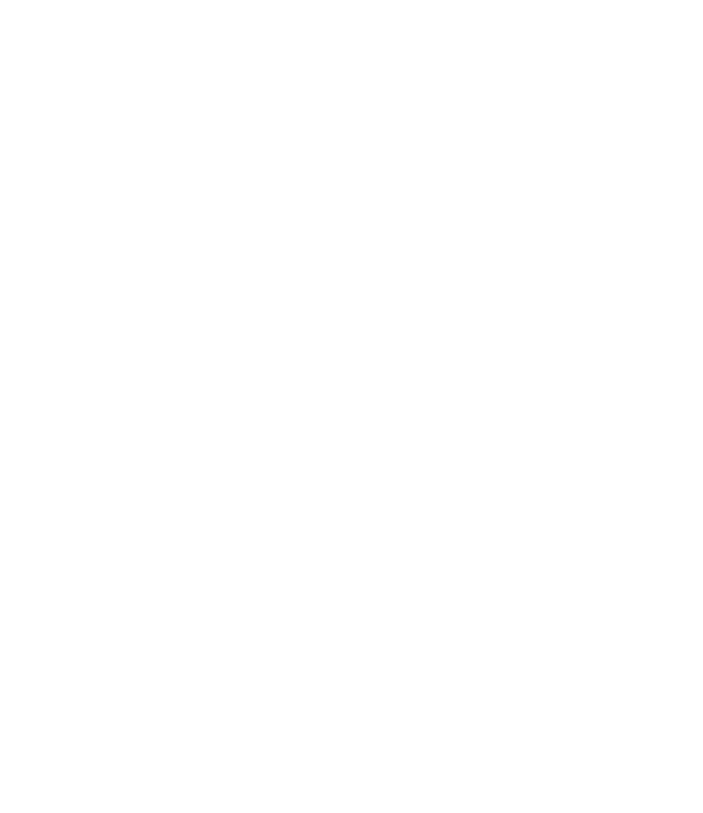
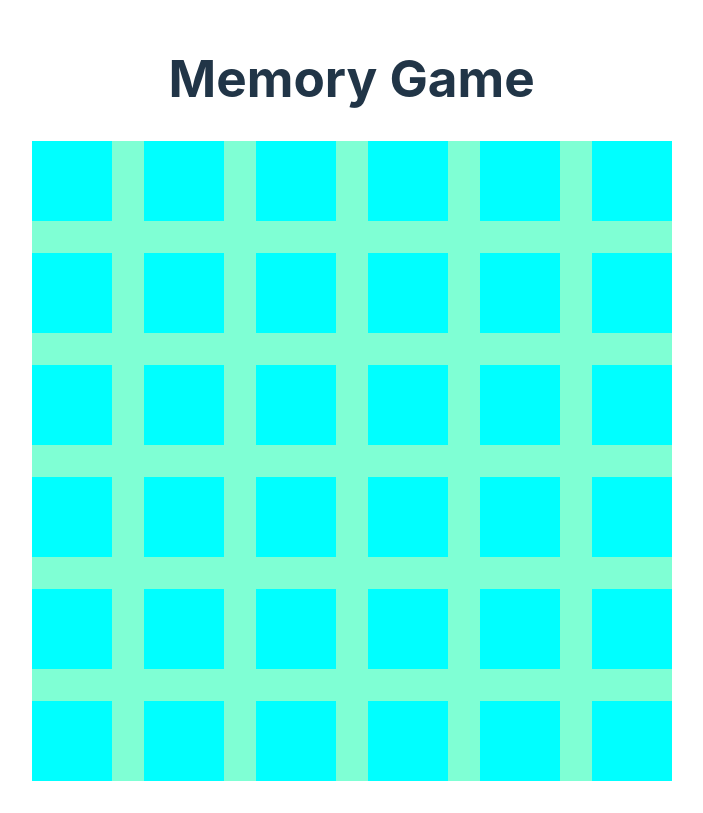
Before and after one commit to JoeUrso/frontendeval, a React (Vite) app: page / in a window 1280 px wide. Shown: the part 2022-2835 px from the top of the page, without its empty margins (242-945 px from the left). Before the commit the page ends 2070 px from the top, so only its background shows below. Built offline with nearby package versions, Linux system fonts and the light colour scheme.

Commit message:
complete memory card challenge

```diff
--- a/src/App.tsx
+++ b/src/App.tsx
@@ -1,6 +1,7 @@
 import "./App.css";
 import Countdown from "./challenges/Countdown/Countdown";
 import FAQComponent from "./challenges/Faq/Faq";
+import MemoryGame from "./challenges/MemoryGame/MemoryGame";
 import Modal from "./challenges/Modal/Modal";
 import Mortgage from "./challenges/MortagageCalculator/MortgageCalculator";
 import map from "./challenges/map";
@@ -30,6 +31,7 @@
             <Countdown />
             <Mortgage />
             <Modal />
+            <MemoryGame />
         </div>
     );
 }
--- /dev/null
+++ b/src/challenges/MemoryGame/MemoryGame.css
@@ -0,0 +1,42 @@
+.memory-game-container {
+    display: flex;
+    flex-direction: column;
+    justify-content: center;
+    align-items: center;
+}
+
+.card-container {
+    background-color: aquamarine;
+    display: grid;
+    grid-template-columns: repeat(6, 1fr);
+    grid-template-rows: repeat(6, 1fr);
+    grid-gap: 2rem;
+}
+
+.selected-card {
+    background-color: rosybrown;
+    height: 5rem;
+    width: 5rem;
+    display: flex;
+    flex-direction: column;
+    justify-content: center;
+    align-items: center;
+    cursor: pointer;
+}
+
+.non-selected-card {
+    background-color: aqua;
+    height: 5rem;
+    width: 5rem;
+    display: flex;
+    flex-direction: column;
+    justify-content: center;
+    align-items: center;
+    cursor: pointer;
+}
+
+.custom-button {
+    height: 5rem;
+    width: 20rem;
+    background-color: pink;
+}
--- /dev/null
+++ b/src/challenges/MemoryGame/MemoryGame.tsx
@@ -0,0 +1,110 @@
+import { useCallback, useEffect, useState } from "react";
+import "./MemoryGame.css";
+
+type Card = [number, number];
+
+function shuffleArray(array: Card[]): Card[] {
+    for (let i = array.length - 1; i > 0; i--) {
+        const j = Math.floor(Math.random() * (i + 1));
+        [array[i], array[j]] = [array[j], array[i]];
+    }
+    return array;
+}
+
+const numberOfCards = 18;
+
+const MemoryGame = () => {
+    const [cards, setCards] = useState<Card[]>([]);
+    const [selectedCards, setSelectedCards] = useState<Card[]>([]);
+    const [matched, setMatched] = useState(new Map());
+
+    useEffect(() => {
+        if (selectedCards.length === 2) {
+            const [firstCard, secondCard] = selectedCards;
+            if (firstCard[0] !== secondCard[0]) {
+                setTimeout(() => {
+                    setSelectedCards([]);
+                }, 3000);
+            } else {
+                setTimeout(() => {
+                    setMatched(
+                        (prevMatched) =>
+                            new Map(prevMatched.set(firstCard[0], 1))
+                    );
+                    setSelectedCards([]);
+                }, 3000);
+            }
+        }
+    }, [selectedCards]);
+
+    useEffect(() => {
+        const newCards: Card[] = [];
+        for (let i = 1; i <= numberOfCards; i++) {
+            newCards.push([i, Math.random()]);
+            newCards.push([i, Math.random()]);
+        }
+        setCards(shuffleArray(newCards));
+    }, []);
+
+    const selectCard = useCallback(
+        (card: Card) => {
+            if (selectedCards.length < 2) {
+                setSelectedCards((prevCards) => [...prevCards, card]);
+            }
+        },
+        [selectedCards]
+    );
+
+    const resetGame = () => {
+        setSelectedCards([]);
+        setMatched(new Map());
+        const newCards: Card[] = [];
+        for (let i = 1; i <= numberOfCards; i++) {
+            newCards.push([i, Math.random()]);
+            newCards.push([i, Math.random()]);
+        }
+        setCards(shuffleArray(newCards));
+    };
+
+    return (
+        <div className="memory-game-container">
+            <h1>Memory Game</h1>
+            {matched.size !== numberOfCards ? (
+                <div className="card-container">
+                    {cards.map((card) => {
+                        const isSelected = selectedCards.find(
+                            (selectedCard) => selectedCard[1] === card[1]
+                        );
+                        const isMatched = matched.has(card[0]);
+                        return (
+                            <div
+                                className={
+                                    isSelected
+                                        ? "selected-card"
+                                        : "non-selected-card"
+                                }
+                                onClick={() => selectCard(card)}
+                                style={
+                                    isMatched ? { visibility: "hidden" } : {}
+                                }
+                                aria-label={
+                                    isSelected
+                                        ? `Card ${card[0]}`
+                                        : "Hidden Card"
+                                }
+                            >
+                                {isSelected && <h2>{card[0]}</h2>}
+                            </div>
+                        );
+                    })}
+                </div>
+            ) : (
+                <button className="custom-button" onClick={resetGame}>
+                    Play Again
+                </button>
+            )}
+        </div>
+    );
+};
+
+export default MemoryGame;
```
